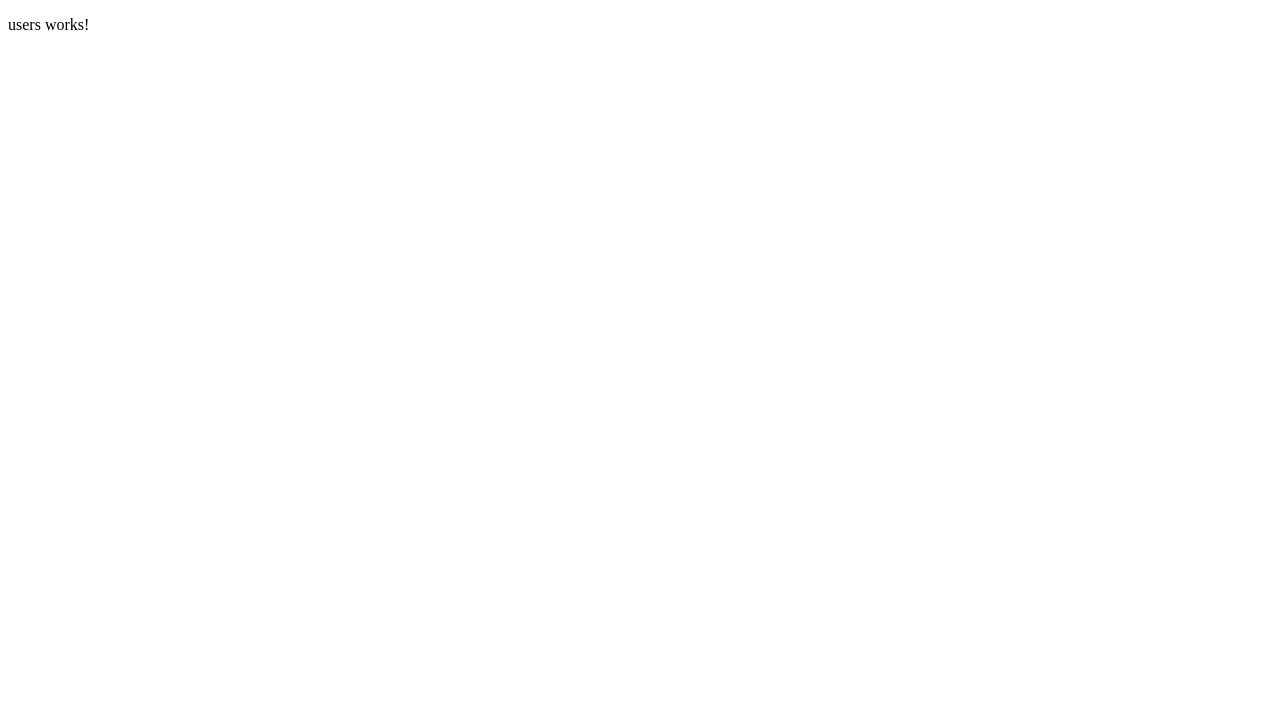
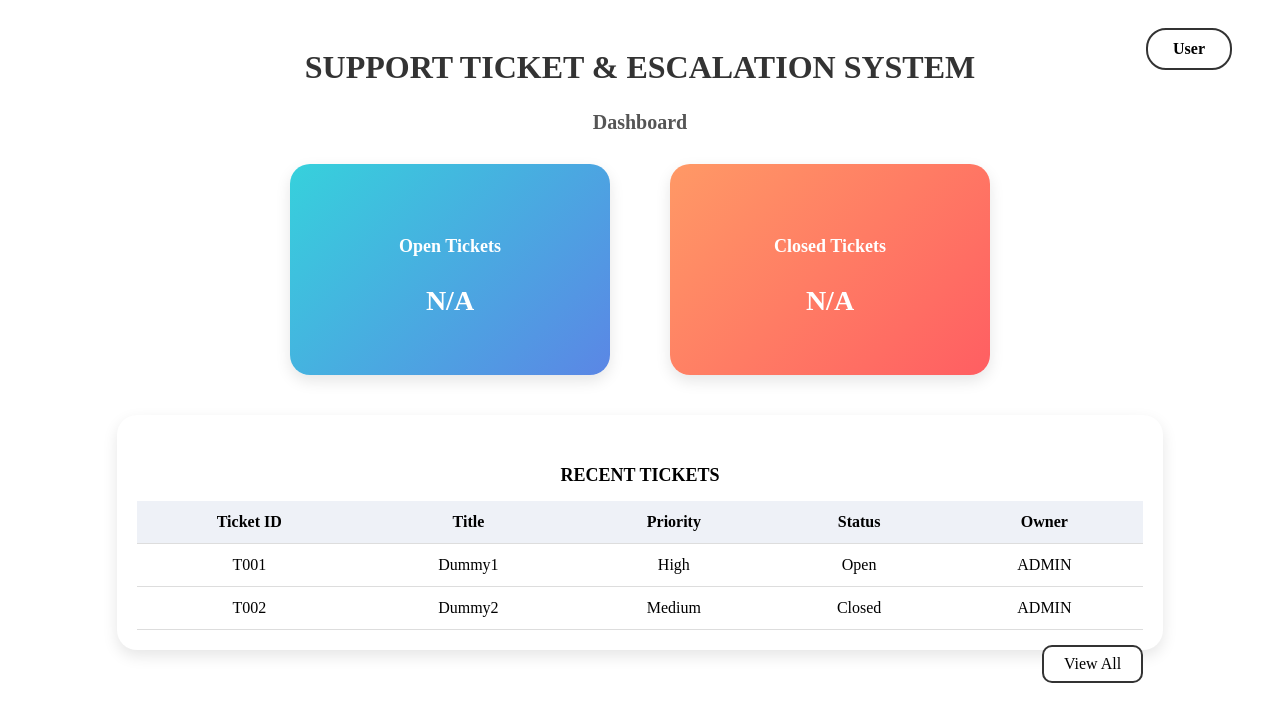
Before and after one commit to SIS-EBhogapurapu/Support-Ticket-and-Escalation-Board, an Angular app: page /users in a window 1280 px wide. Shown: the top 722 px of the page. Built offline with nearby package versions, Linux system fonts and the light colour scheme.

Commit message:
sidebar-user

```diff
--- /dev/null
+++ b/src/app/sidebar/sidebar.html
@@ -0,0 +1 @@
+<p>sidebar works!</p>
--- a/src/app/users/users.css
+++ b/src/app/users/users.css
@@ -0,0 +1,119 @@
+body {
+  margin: 0;
+  font-family: Arial, sans-serif;
+  background: #f5f7fb;
+}
+
+/* Main layout */
+.main-container {
+  padding: 20px 40px;
+  position: relative;
+}
+
+/* Title */
+h1 {
+  text-align: center;
+  font-size: 32px;
+  margin-bottom: 10px;
+  color: #333;
+}
+
+/* Admin button */
+.admin-btn {
+  position: absolute;
+  right: 40px;
+  top: 20px;
+  padding: 10px 25px;
+  border: 2px solid #333;
+  border-radius: 20px;
+  font-weight: bold;
+  background: #fff;
+}
+
+/* Dashboard heading */
+h4 {
+  text-align: center;
+  margin: 25px 0;
+  font-size: 20px;
+  color: #555;
+}
+
+/* Cards */
+.cards {
+  display: flex;
+  justify-content: center;
+  gap: 60px;
+  margin: 30px 0;
+}
+
+.card {
+  width: 260px;
+  padding: 30px;
+  border-radius: 20px;
+  text-align: center;
+  color: white;
+  box-shadow: 0 6px 15px rgba(0,0,0,0.1);
+}
+
+/* Open card */
+.open {
+  background: linear-gradient(135deg, #36d1dc, #5b86e5);
+}
+
+/* Closed card */
+.closed {
+  background: linear-gradient(135deg, #ff9966, #ff5e62);
+}
+
+.card h6 {
+  font-size: 18px;
+  margin-bottom: 10px;
+}
+
+.card p {
+  font-size: 28px;
+  font-weight: bold;
+}
+
+/* Table Section */
+.table-section {
+  background: white;
+  margin: 40px auto;
+  padding: 20px;
+  border-radius: 20px;
+  width: 85%;
+  box-shadow: 0 6px 15px rgba(0,0,0,0.1);
+}
+
+.table-section h5 {
+  text-align: center;
+  margin-bottom: 15px;
+  font-size: 18px;
+}
+
+/* Table */
+table {
+  width: 100%;
+  border-collapse: collapse;
+}
+
+th, td {
+  padding: 12px;
+  text-align: center;
+  border-bottom: 1px solid #ddd;
+}
+
+th {
+  background: #eef1f7;
+}
+
+/* View button */
+.view-btn {
+  margin-top: 15px;
+  float: right;
+  padding: 8px 20px;
+  border: 2px solid #333;
+  border-radius: 10px;
+  cursor: pointer;
+  background: #fff;
+}
--- a/src/app/users/users.html
+++ b/src/app/users/users.html
@@ -1 +1,57 @@
-<p>users works!</p>
+<div class="main-container">
+
+  <h1>SUPPORT TICKET & ESCALATION SYSTEM</h1>
+
+  <div class="admin-btn">User</div>
+
+  <h4>Dashboard</h4>
+
+  <div class="cards">
+    <div class="card open">
+      <h6>Open Tickets</h6>
+      <p>N/A</p>
+    </div>
+
+    <div class="card closed">
+      <h6>Closed Tickets</h6>
+      <p>N/A</p>
+    </div>
+  </div>
+
+  <div class="table-section">
+    <h5>RECENT TICKETS</h5>
+
+    <table>
+      <thead>
+        <tr>
+          <th>Ticket ID</th>
+          <th>Title</th>
+          <th>Priority</th>
+          <th>Status</th>
+          <th>Owner</th>
+        </tr>
+      </thead>
+
+      <tbody>
+        <tr>
+          <td>T001</td>
+          <td>Dummy1</td>
+          <td>High</td>
+          <td>Open</td>
+          <td>ADMIN</td>
+        </tr>
+
+        <tr>
+          <td>T002</td>
+          <td>Dummy2</td>
+          <td>Medium</td>
+          <td>Closed</td>
+          <td>ADMIN</td>
+        </tr>
+      </tbody>
+    </table>
+
+    <div class="view-btn">View All</div>
+  </div>
+
+</div>
```
Also changed, not shown: src/app/sidebar/sidebar.ts (added, +9 -0 lines), src/app/sidebar/sidebar.css (added), 1 other file (tests, documents, lock files or other folders).
